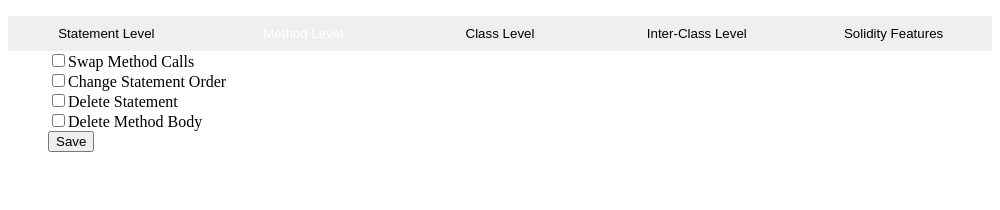
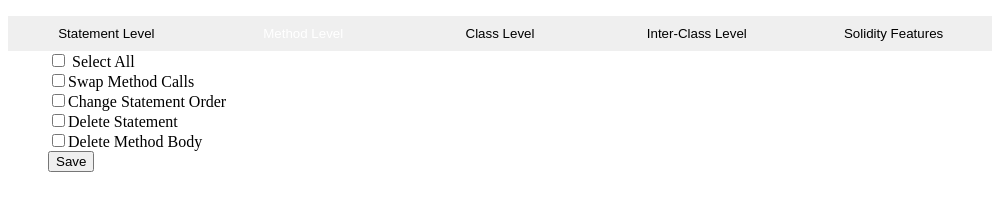
Before and after one commit to patrickjchap/Deviant, an Electron app: page content/html/mutOp.html in a window 1000 px wide. Both pictures are taken after a click on the button "Method Level". Drawn offline with Linux system fonts and the light colour scheme.

Commit message:
Added changes to GUI

```diff
--- a/content/html/mutOp.html
+++ b/content/html/mutOp.html
@@ -15,14 +15,25 @@
 		</div>
 
 
+		<!-- Select-all JS function -->
+		<script language="JavaScript">
+			function toggle(source, name) {
+				checkboxes = document.getElementsByName(name);
+				for(var i = 0; i < checkboxes.length; i++)
+					checkboxes[i].checked = source.checked;
+			}
+		</script>
+
+
 		<!-- Statement Level Operators -->
 		<div class="tabPanel">
 			<form>
 			<ul>
-				<span><label><input type = "checkbox" class = "mutCheck" value = "BinaryOp">Binary Operators</label></span>
-				<span><label><input type = "checkbox" class = "mutCheck" value = "UnaryOp">Unary Operators</label></span>
-				<label><input type = "checkbox" class = "mutCheck" value = "StringOp">String</label>
-				<span><label><input type = "checkbox" class = "mutCheck" value = "AssignmentOp">Assignment</label><span>
+				<span><label><input type = "checkbox" onClick= "toggle(this, 'stLvl')" /> Select All </label> </span>
+				<span><label><input type = "checkbox" name = "stLvl" class = "mutCheck" value = "BinaryOp">Binary Operators</label></span>
+				<span><label><input type = "checkbox" name = "stLvl" class = "mutCheck" value = "UnaryOp">Unary Operators</label></span>
+				<label><input type = "checkbox" name = "stLvl" class = "mutCheck" value = "StringOp">String</label>
+				<span><label><input type = "checkbox" name = "stLvl" class = "mutCheck" value = "AssignmentOp">Assignment</label><span>
 				<span><button type="submit">Save</button></li>
 			</ul>
 			</form>
@@ -32,6 +43,7 @@
 		<div class="tabPanel">
 			<form>
 			<ul>
+				<span><label><input type = "checkbox" onClick= "toggle(this, 'stLvl')" /> Select All </label> </span>
 				<span><label><input type = "checkbox" class = "mutCheck" value = "BinaryOp">Swap Method Calls</label></span>
 				<span><label><input type = "checkbox" class = "mutCheck" value = "BinaryOp">Change Statement Order</label></span>
 				<span><label><input type = "checkbox" class = "mutCheck" value = "BinaryOp">Delete Statement</label></span>
@@ -45,6 +57,7 @@
 		<div class="tabPanel">
 			<form>
 			<ul>
+				<span><label><input type = "checkbox" onClick= "toggle(this, 'stLvl')" /> Select All </label> </span>
 				<span><label><input type = "checkbox" class = "mutCheck" value = "BinaryOp">Change Access Modifiers</label></span>
 				<span><label><input type = "checkbox" class = "mutCheck" value = "BinaryOp">Overriding Method Deletion</label></span>
 				<span><label><input type = "checkbox" class = "mutCheck" value = "BinaryOp">Overriding Method Rename</label></span>
@@ -64,6 +77,7 @@
 		<div class="tabPanel">
 			<form>
 			<ul>
+				<span><label><input type = "checkbox" onClick= "toggle(this, 'stLvl')" /> Select All </label> </span>
 				<span><label><input type = "checkbox" class = "mutCheck" value = "BinaryOp">Temporary</label></span>
 			</ul>
 			</form>
@@ -73,6 +87,7 @@
 		<div class="tabPanel">
 			<form>
 			<ul>
+				<span><label><input type = "checkbox" onClick= "toggle(this, 'stLvl')" /> Select All </label> </span>
 				<span><label><input type = "checkbox" class = "mutCheck" value = "BinaryOp">Cast Address to Contract</label></span>
 				<span><label><input type = "checkbox" class = "mutCheck" value = "BinaryOp">Modify Function Gas Value</label></span>
 				<span><label><input type = "checkbox" class = "mutCheck" value = "BinaryOp">Delete Function Modifier</label></span>
--- a/window.js
+++ b/window.js
@@ -52,6 +52,8 @@ function createMutOpWindow(){
 	mutOpWindow.on('close', function(){
 		mutOpWindow = null;
 	});
+
+	mutOpWindow.webContents.openDevTools();
 }
 
 const mainMenuTemp = [
```
